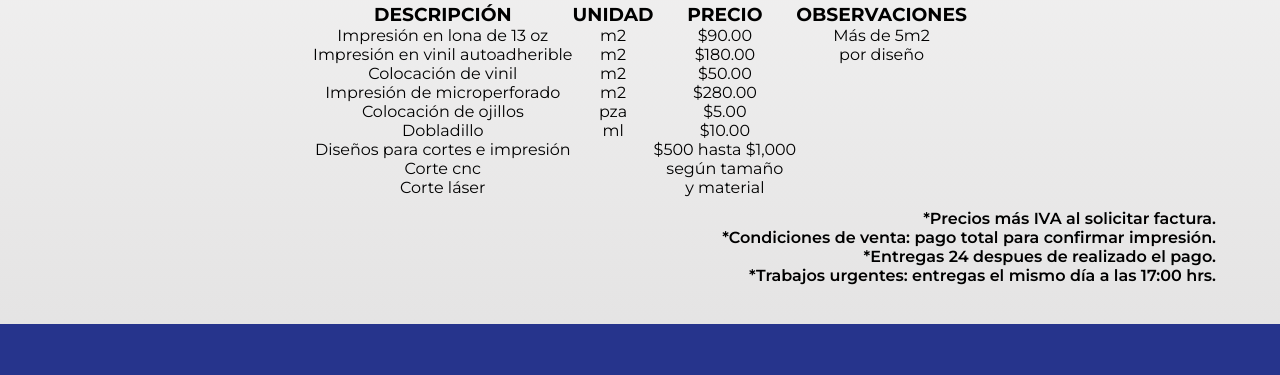
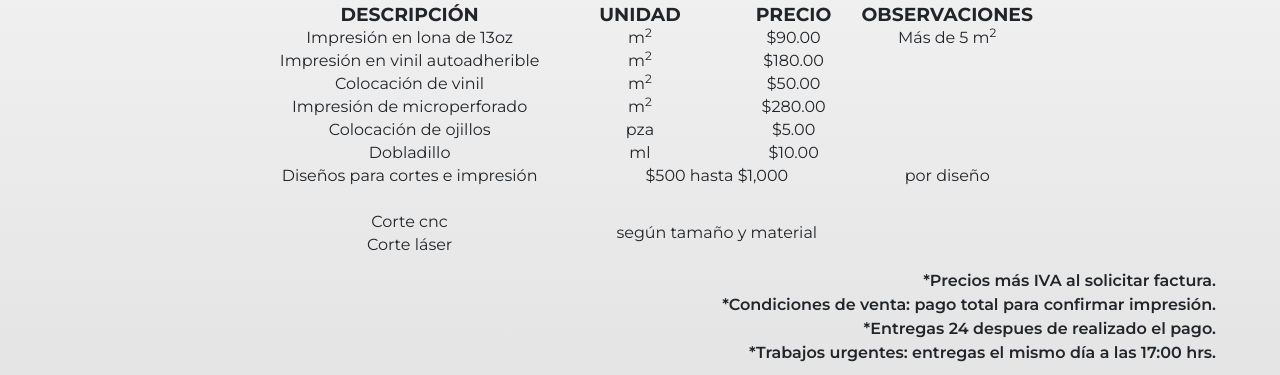
Before and after one commit to fabriziosanchezj/PreEntrega2-SanchezJimenez, a plain HTML site: page html/impresion-y-ploteo-de-lonas.html in a window 1280 px wide. Shown: the part 515-890 px from the top of the page. Drawn offline with nearby package versions, Linux system fonts and the light colour scheme.

Commit message:
Tabla de Lonas con Grid lista

```diff
--- a/css/style.css
+++ b/css/style.css
@@ -366,12 +366,17 @@ nav{
 .globalLonas{
     font-family: 'Montserrat', sans-serif;
     margin-bottom: 3%;
-
 }
-
+.globalLonas p{
+    margin-bottom: 0;
+}
 .tituloLonas{
     text-align: center;
     text-transform: uppercase;
+    font-weight: 700;
+    font-size: 32px;
+    margin-bottom: 0;
+    margin-top: 5px;
 }
 
 .banerLonas img{
@@ -381,6 +386,9 @@ nav{
 .listaPreciosLonas{
     text-align: center;
     color: #26348C;
+    font-size: 24px;
+    font-weight: 700;
+    margin-bottom: 0;
 }
 
 .tablaPreciosLonas{
@@ -405,6 +413,174 @@ nav{
     margin-right: 5%;
     font-weight: 600;
 }
+    /*TABLA DE LONAS*/
+.grid-lonas{
+    display: grid;
+    grid-template-columns: 30% repeat(3,15%);
+    grid-template-rows: repeat(11,1fr);
+    align-items: center;
+    justify-content: center;
+    margin-left: 10%;
+    margin-right: 10%;
+    grid-template-areas:
+    "tabla1 tabla2 tabla3 tabla4"
+    "desc1 unid1 precio1 observ1"
+    "desc2 unid2 precio2 ."
+    "desc3 unid3 precio3 ."
+    "desc4 unid4 precio4 ."
+    "desc5 unid5 precio5 ."
+    "desc6 unid6 precio6 ."
+    "desc7 precio7 precio7 observ2"
+    ". . . ."
+    "desc8 precio8 precio8 ."
+    "desc9 precio8 precio8 ."
+
+    ;
+}
+.grid-lonas h3{
+    font-size: 18.8px;
+    font-weight: 700;
+    margin-bottom: 0;
+    line-height: normal;
+}
+.grid-lonas div{
+    line-height: normal;
+}
+
+        /*DESCRIPCIÓN*/
+.tabla1{
+    grid-area: tabla1;
+    justify-self: center;
+}
+.desc1{
+    grid-area: desc1;
+    justify-self: center;
+    text-align: center;
+}
+.desc2{
+    grid-area: desc2;
+    justify-self: center;
+    text-align: center;
+}
+.desc3{
+    grid-area: desc3;
+    justify-self: center;
+    text-align: center;
+}
+.desc4{
+    grid-area: desc4;
+    justify-self: center;
+    text-align: center;
+}
+.desc5{
+    grid-area: desc5;
+    justify-self: center;
+    text-align: center;
+}
+.desc6{
+    grid-area: desc6;
+    justify-self: center;
+    text-align: center;
+}
+.desc7{
+    grid-area: desc7;
+    justify-self: center;
+    text-align: center;
+}
+.desc8{
+    grid-area: desc8;
+    justify-self: center;
+    align-self: center;
+    text-align: center;
+}
+.desc9{
+    grid-area: desc9;
+    justify-self: center;
+    align-self: center;
+    text-align: center;
+}
+        /* UNIDAD */
+.tabla2{
+    grid-area: tabla2;
+    justify-self: center;
+}
+.unid1{
+    grid-area: unid1;
+    justify-self: center;
+}
+.unid2{
+    grid-area: unid2;
+    justify-self: center;
+}
+.unid3{
+    grid-area: unid3;
+    justify-self: center;
+}
+.unid4{
+    grid-area: unid4;
+    justify-self: center;
+}
+.unid5{
+    grid-area: unid5;
+    justify-self: center;
+}
+.unid6{
+    grid-area: unid6;
+    justify-self: center;
+}
+        /* PRECIO */
+.tabla3{
+    grid-area: tabla3;
+    justify-self: center;
+}
+.precio1{
+    grid-area: precio1;
+    justify-self: center;
+}
+.precio2{
+    grid-area: precio2;
+    justify-self: center;
+}
+.precio3{
+    grid-area: precio3;
+    justify-self: center;
+}
+.precio4{
+    grid-area: precio4;
+    justify-self: center;
+}
+.precio5{
+    grid-area: precio5;
+    justify-self: center;
+}
+.precio6{
+    grid-area: precio6;
+    justify-self: center;
+}
+.precio7{
+    grid-area: precio7;
+    justify-self: center;
+}
+.precio8{
+    grid-area: precio8;
+    justify-self: center;
+    align-self: center;
+}
+
+        /* OBSERVACIONES */
+.tabla4{
+    grid-area: tabla4;
+    justify-self: center;
+}
+.observ1{
+    grid-area: observ1;
+    justify-self: center;
+}
+.observ2{
+    grid-area: observ2;
+    justify-self: center;
+}
+
 /* TERMINA LONAS */
 
 /*EMPIEZA CONTACTANOS*/
@@ -502,7 +678,6 @@ nav{
     display: grid;
     align-items: center;
     justify-self: center;
-    width: 90%;
     gap: 50px 15px;
     grid-template: repeat(2,1fr) / 50% 50%;
     grid-template-areas:
--- a/html/impresion-y-ploteo-de-lonas.html
+++ b/html/impresion-y-ploteo-de-lonas.html
@@ -5,6 +5,7 @@
     <meta http-equiv="X-UA-Compatible" content="IE=edge">
     <meta name="viewport" content="width=device-width, initial-scale=1.0">
     <title>Document</title>
+    <link rel="stylesheet" href="https://cdn.jsdelivr.net/npm/bootstrap@5.3.0-alpha1/dist/css/bootstrap.min.css">
     <link rel="stylesheet" href="../css/style.css">
 </head>
 <body class="fondo">
@@ -31,7 +32,7 @@
         </div>
         <h1 class="tituloLonas">Impresión y ploteo de lonas</h1>
         <h2 class="listaPreciosLonas">LISTA DE PRECIOS</h2>
-        <section class="tablaPreciosLonas">
+        <!-- <section class="tablaPreciosLonas">
             <div>
                 <h3 class="seccionTabla">DESCRIPCIÓN</h3>
                 <ul class="liTabla">
@@ -87,7 +88,39 @@
                     <li></li>
                 </ul>
             </div>
+        </section> -->
+        <section class="grid-lonas">
+            <h3 class="tabla1">DESCRIPCIÓN</h3>
+            <div class="desc1">Impresión en lona de 13oz</div>
+            <div class="desc2">Impresión en vinil autoadherible</div>
+            <div class="desc3">Colocación de vinil</div>
+            <div class="desc4">Impresión de microperforado</div>
+            <div class="desc5">Colocación de ojillos</div>
+            <div class="desc6">Dobladillo</div>
+            <div class="desc7">Diseños para cortes e impresión</div>
+            <div class="desc8">Corte cnc</div>
+            <div class="desc9">Corte láser</div>
+            <h3 class="tabla2">UNIDAD</h3>
+            <div class="unid1">m<sup>2</sup></div>
+            <div class="unid2">m<sup>2</sup></div>
+            <div class="unid3">m<sup>2</sup></div>
+            <div class="unid4">m<sup>2</sup></div>
+            <div class="unid5">pza</div>
+            <div class="unid6">ml</div>
+            <h3 class="tabla3">PRECIO</h3>
+            <div class="precio1">$90.00</div>
+            <div class="precio2">$180.00</div>
+            <div class="precio3">$50.00</div>
+            <div class="precio4">$280.00</div>
+            <div class="precio5">$5.00</div>
+            <div class="precio6">$10.00</div>
+            <div class="precio7">$500 hasta $1,000</div>
+            <div class="precio8">según tamaño y material</div>
+            <h3 class="tabla4">OBSERVACIONES</h3>
+            <div class="observ1">Más de 5 m<sup>2</sup></div>
+            <div class="observ2">por diseño</div>
         </section>
+
         <div class="notasLonas">
             <p>*Precios más IVA al solicitar factura.</p>
             <p>*Condiciones de venta:  pago total para confirmar impresión.</p>
```
Also changed, not shown: html/contactanos.html (+1 -1 lines).
